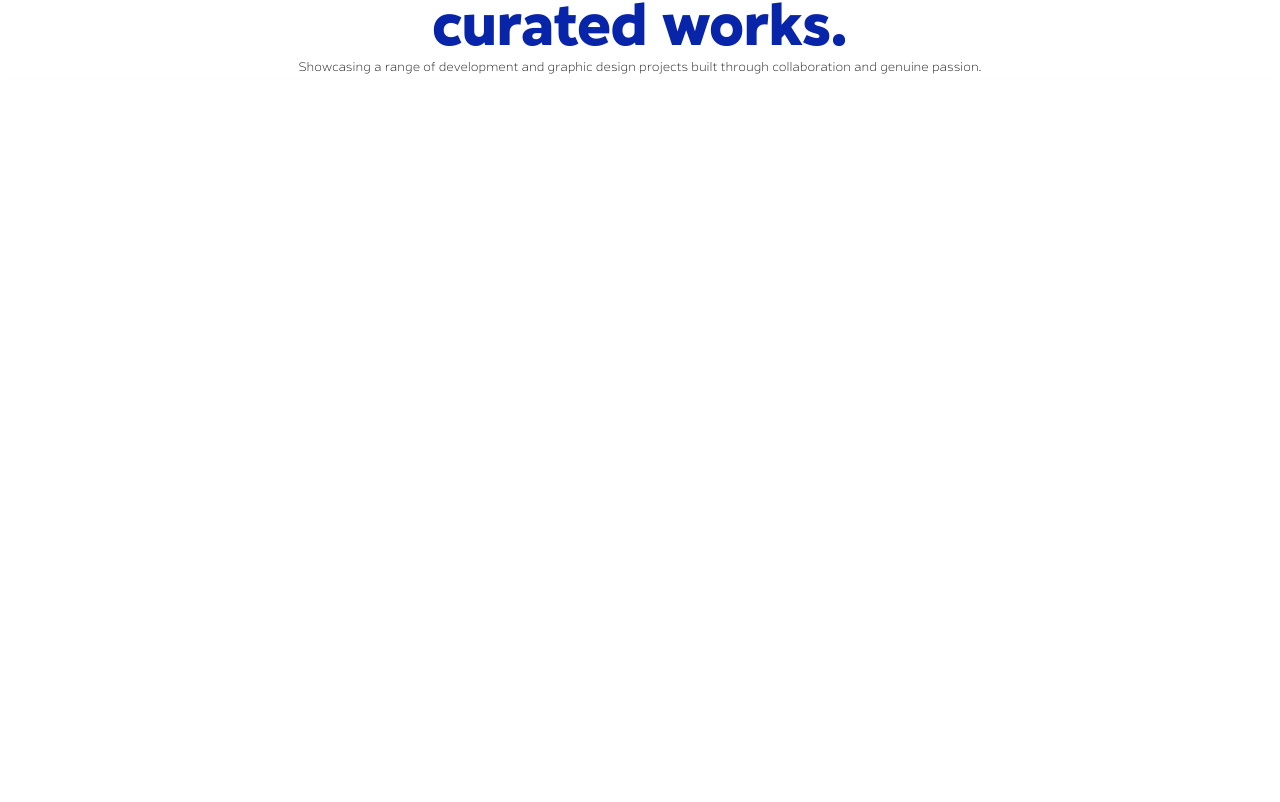
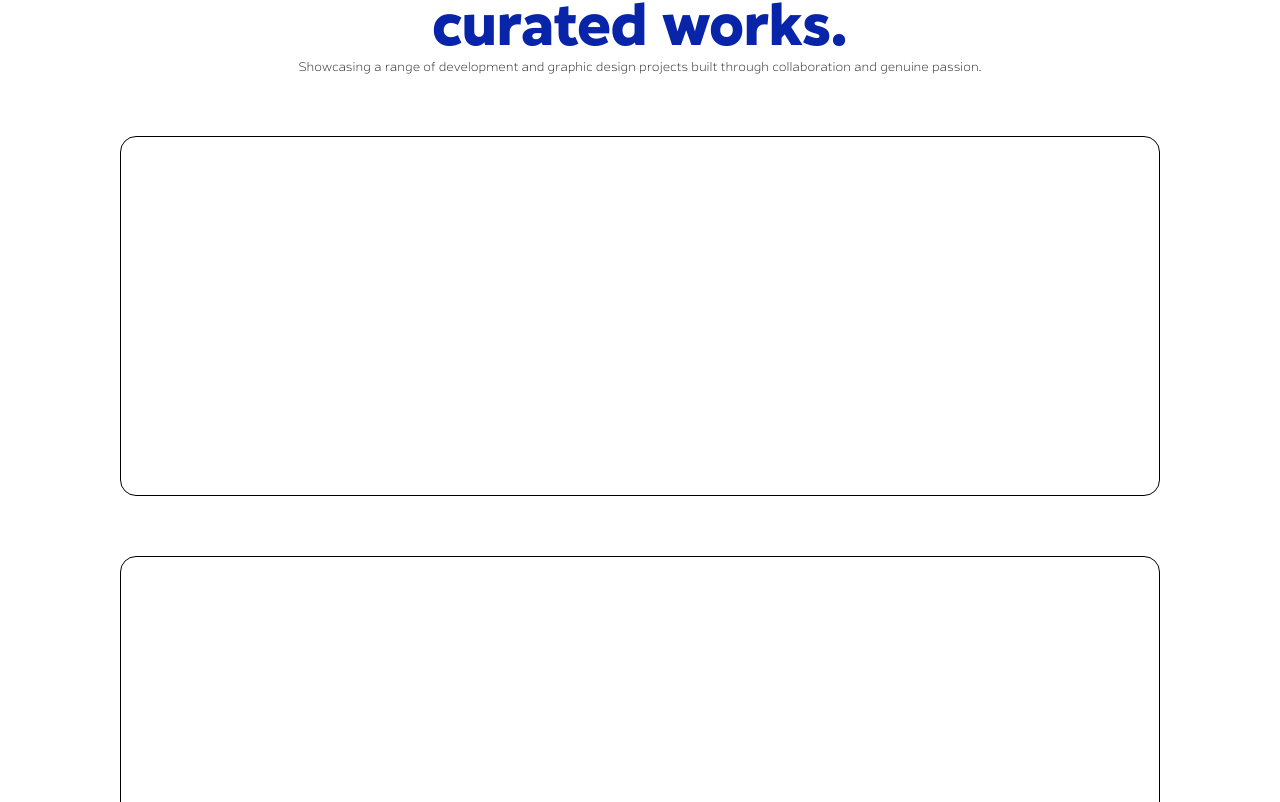
Before and after one commit to jsonJae/myportfolio, a React (Vite) app: page / in a window 1280 px wide. Shown: the part 1678-2480 px from the top of the page. Before the commit the page ends 2400 px from the top, so only its background shows below. Built offline with nearby package versions, Linux system fonts and the light colour scheme.

Commit message:
faet: added project cards

```diff
--- a/src/components/Navbar.jsx
+++ b/src/components/Navbar.jsx
@@ -39,11 +39,11 @@ export default function Navbar() {
                     {navItems.map((item) => (
                         <li className='relative group cursor-pointer' key={item}>
                             {item}
-                            <span className='absolute left-0 -bottom-1 w-0 h-1 rounded-xl bg-gradient-to-r from-blue-500 to-blue-300 transition-all duration-300 group-hover:w-full'></span>
+                            <span className='absolute left-0 -bottom-1 w-0 h-1 rounded-xl bg-linear-to-r from-blue-500 to-blue-300 transition-all duration-300 group-hover:w-full'></span>
                         </li>
                     ))}
                 </ul>
-                <button className='bg-gradient-to-r from-blue-500 to-blue-300 py-1 px-6 rounded-3xl shadow-lg text-white text-sm font-bold hover:from-blue-600 hover:to-blue-400 hover:shadow-blue-200 transition-all duration-300'>
+                <button className='bg-linear-to-r from-blue-500 to-blue-300 py-1 px-6 rounded-3xl shadow-lg text-white text-sm font-bold hover:from-blue-600 hover:to-blue-400 hover:shadow-blue-200 transition-all duration-300'>
                     Contact
                 </button>
             </div>
--- a/src/components/Projects.jsx
+++ b/src/components/Projects.jsx
@@ -1,8 +1,25 @@
+function ProjectCard(){
+    return(
+        <div className="flex flex-col w-full h-90 rounded-2xl border">
+        </div>
+    );
+}
+
+
 export default function Projects(){
     return (
         <div className="flex flex-col min-h-screen">
             <p className="text-[64px] text-[#0824A9] font-hartwell text-center shadow-[0_-4px_6px_-1px_rgba(0,0,0,0.1)] pt-15"> curated works. </p>
             <p className="text-[12px] text-black font-ambulatoria text-center -m-5"> Showcasing a range of development and graphic design projects built through collaboration and genuine passion. </p>
+
+            <div className="flex justify-center">
+                <div className="flex flex-col w-260 my-20 gap-15">
+                    <ProjectCard />
+                    <ProjectCard />
+                    <ProjectCard />
+                    <ProjectCard />
+                </div>
+            </div>
         </div>
     );
 }
```
